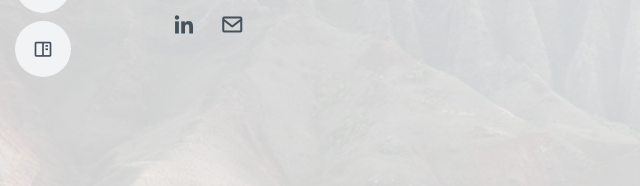
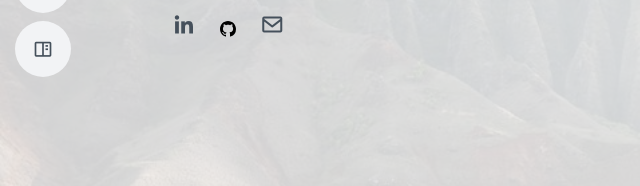
Before and after one commit to codysharma/me, a plain HTML site: page index.html in a window 1280 px wide. Shown: the part 443-629 px from the top of the page, 0-640 px from the left. Drawn offline with nearby package versions, Linux system fonts and the light colour scheme.

Commit message:
projects updated

```diff
--- a/index.html
+++ b/index.html
@@ -62,6 +62,7 @@
       <p>I'm a <span class="typed" data-typed-items="Developer, Teacher, Systemic Thinker, Questioner"></span></p>
       <div class="social-links">
         <a href="http://www.linkedin.com/in/codysharma" class="linkedin"><i class="bx bxl-linkedin"></i></a>
+        <a href="https://github.com/codysharma" target="_blank"><img src="./assets/img/github.svg"></a>
         <a href="mailto:codysharma1@gmail.com"><i class="bx bx-envelope"></i></a>
     </div>
     </div>
```
Also changed, not shown: assets/img/github.svg (added).
